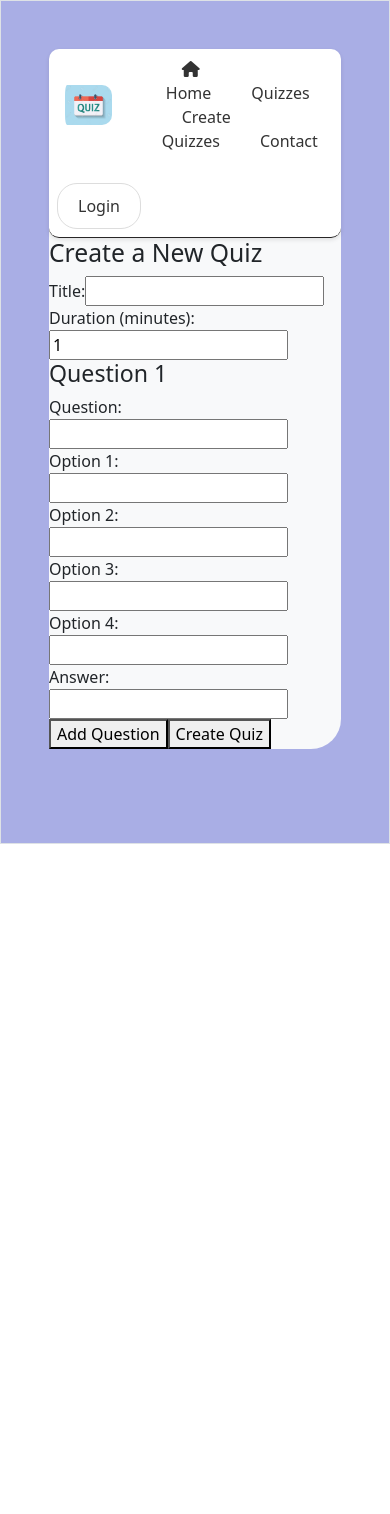
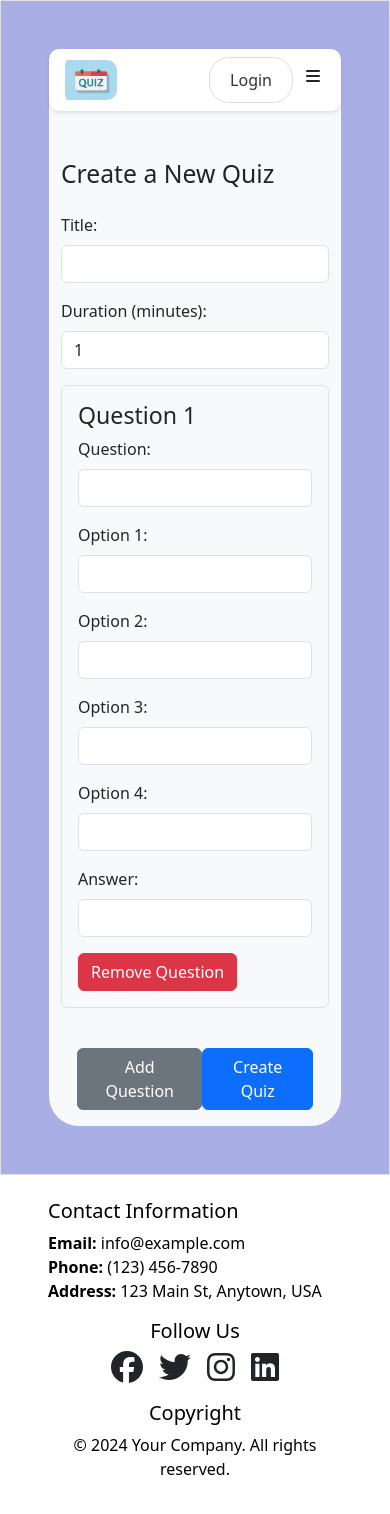
Before and after one commit to githubSivaji/quizapp, a React (Create React App) app: page /CreateQuiz in a window 390 px wide. Shown: the top 1514 px of the page. Before the commit the page ends 844 px from the top, so only its background shows below. Built offline with nearby package versions, Linux system fonts and the light colour scheme.

Commit message:
today_sivaji

```diff
--- a/src/Components/Createquiz.js
+++ b/src/Components/Createquiz.js
@@ -1,7 +1,7 @@
-// src/components/QuizCreation.js
 import React, { useState, useContext } from 'react';
 import { QuizContext } from './QuizContext';
 import { useNavigate } from 'react-router-dom';
+import 'bootstrap/dist/css/bootstrap.min.css';
 
 const Createquiz = () => {
     const { addQuiz } = useContext(QuizContext);
@@ -27,6 +27,12 @@ const Createquiz = () => {
         setQuestions([...questions, { question: '', options: ['', '', '', ''], answer: '' }]);
     };
 
+    const handleRemoveQuestion = (index) => {
+        const newQuestions = questions.slice();
+        newQuestions.splice(index, 1);
+        setQuestions(newQuestions);
+    };
+
     const handleSubmit = (e) => {
         e.preventDefault();
         const newQuiz = {
@@ -36,58 +42,84 @@ const Createquiz = () => {
             id: Math.random().toString(36).substr(2, 9) // Generate a random ID
         };
         addQuiz(newQuiz);
-        console.log()
         navigate('/quizlist');
     };
 
     return (
+        <div className="container mt-5">
             <form onSubmit={handleSubmit}>
-            <h2>Create a New Quiz</h2>
-            <div>
-                <label>Title:</label>
-                <input type="text" value={title} onChange={(e) => setTitle(e.target.value)} required />
+                <h2 className="mb-4">Create a New Quiz</h2>
+                <div className="mb-3">
+                    <label className="form-label">Title:</label>
+                    <input
+                        type="text"
+                        className="form-control"
+                        value={title}
+                        onChange={(e) => setTitle(e.target.value)}
+                        required
+                    />
                 </div>
-            <div>
-                <label>Duration (minutes):</label>
-                <input type="number" value={duration} onChange={(e) => setDuration(Number(e.target.value))} min="1" required />
+                <div className="mb-3">
+                    <label className="form-label">Duration (minutes):</label>
+                    <input
+                        type="number"
+                        className="form-control"
+                        value={duration}
+                        onChange={(e) => setDuration(Number(e.target.value))}
+                        min="1"
+                        required
+                    />
                 </div>
                 {questions.map((question, qIndex) => (
-                <div key={qIndex}>
+                    <div key={qIndex} className="mb-4 border p-3 rounded">
                         <h3>Question {qIndex + 1}</h3>
-                    <div>
-                        <label>Question:</label>
+                        <div className="mb-3">
+                            <label className="form-label">Question:</label>
                             <input
                                 type="text"
+                                className="form-control"
                                 value={question.question}
                                 onChange={(e) => handleQuestionChange(qIndex, 'question', e.target.value)}
                                 required
                             />
                         </div>
                         {question.options.map((option, oIndex) => (
-                        <div key={oIndex}>
-                            <label>Option {oIndex + 1}:</label>
+                            <div key={oIndex} className="mb-3">
+                                <label className="form-label">Option {oIndex + 1}:</label>
                                 <input
                                     type="text"
+                                    className="form-control"
                                     value={option}
                                     onChange={(e) => handleOptionChange(qIndex, oIndex, e.target.value)}
                                     required
                                 />
                             </div>
                         ))}
-                    <div>
-                        <label>Answer:</label>
+                        <div className="mb-3">
+                            <label className="form-label">Answer:</label>
                             <input
                                 type="text"
+                                className="form-control"
                                 value={question.answer}
                                 onChange={(e) => handleQuestionChange(qIndex, 'answer', e.target.value)}
                                 required
                             />
                         </div>
+                        <button
+                            type="button"
+                            className="btn btn-danger"
+                            onClick={() => handleRemoveQuestion(qIndex)}
+                        >
+                            Remove Question
+                        </button>
                     </div>
                 ))}
-            <button type="button" onClick={handleAddQuestion}>Add Question</button>
-            <button type="submit">Create Quiz</button>
+                <div className='container d-flex justify-content-between p-3'>
+                <button type="button" className="btn btn-secondary" onClick={handleAddQuestion}>Add Question</button>
+                <button type="submit" className="btn btn-primary">Create Quiz</button>
+                </div>
             </form>
+        </div>
     );
 };
 
--- /dev/null
+++ b/src/Components/Footer.jsx
@@ -0,0 +1,45 @@
+import React from 'react';
+import { FontAwesomeIcon } from '@fortawesome/react-fontawesome';
+import { faFacebook, faTwitter, faInstagram, faLinkedin } from '@fortawesome/free-brands-svg-icons';
+
+const Footer = () => {
+    return (
+        <footer className="bg-white text-black py-4" id = "footer">
+            <div className="px-5">
+                <div className="row">
+                    <div className="col-md-4">
+                        <h5>Contact Information</h5>
+                        <p>
+                            <strong>Email:</strong> info@example.com<br />
+                            <strong>Phone:</strong> (123) 456-7890<br />
+                            <strong>Address:</strong> 123 Main St, Anytown, USA
+                        </p>
+                    </div>
+                    <div className="col-md-4 text-center">
+                        <h5>Follow Us</h5>
+                        <div>
+                            <a href="https://www.facebook.com" className="text-dark mx-2">
+                                <FontAwesomeIcon icon={faFacebook} size="2x" />
+                            </a>
+                            <a href="https://www.twitter.com" className="text-dark mx-2">
+                                <FontAwesomeIcon icon={faTwitter} size="2x" />
+                            </a>
+                            <a href="https://www.instagram.com" className="text-dark mx-2">
+                                <FontAwesomeIcon icon={faInstagram} size="2x" />
+                            </a>
+                            <a href="https://www.linkedin.com" className="text-dark mx-2">
+                                <FontAwesomeIcon icon={faLinkedin} size="2x" />
+                            </a>
+                        </div>
+                    </div>
+                    <div className="col-md-4 text-md-end text-center mt-3 mt-md-0">
+                        <h5>Copyright</h5>
+                        <p>&copy; 2024 Your Company. All rights reserved.</p>
+                    </div>
+                </div>
+            </div>
+        </footer>
+    );
+};
+
+export default Footer;
--- a/src/Components/Layout.js
+++ b/src/Components/Layout.js
@@ -7,11 +7,12 @@ import QuizList from './QuizList';
 import { BrowserRouter, Route, Routes } from 'react-router-dom';
 import Quizopen from './Quizopen';
 import { QuizProvider } from './QuizContext';
+import Footer from './Footer';
 
 const Layout = () => {
     return (
         <QuizProvider>
-            <div className='container-fluid border Main_container p-5 vh-100'>
+            <div className='container-fluid border Main_container p-5 min-vh-100 vh-auto'>
                 <div className='bg-light container_inside'>
                     <BrowserRouter>
                         <NavBar/>
@@ -24,6 +25,7 @@ const Layout = () => {
                     </BrowserRouter>
                 </div>
             </div>
+            <Footer/>
         </QuizProvider>
     );
 }
--- a/src/Components/Navbar.jsx
+++ b/src/Components/Navbar.jsx
@@ -1,25 +1,47 @@
-import React from 'react';
+import React, { useState } from 'react';
 import './navbar.css'; // Import the CSS file for styling
 import logo from '../assets/logo.png'; // Import your logo image
-import { Link } from 'react-router-dom';
+import { Link, useLocation } from 'react-router-dom';
 const NavBar = () => {
+  const location = useLocation();
+  var path = location.pathname.startsWith('/quiz/')
+  const [enablemenu, setenablemenu] = useState(false)
   return (
-    <div className="navbar p-2">
-      <div className="navbar-left">
+    <div className={path? 'd-none' :"nav-bar p-2 flex-wrap " }>
+
+      <div className="navbar-left flex-wrap">
           <img src={logo} alt="Logo" className="logo" />
+
           <div className="nav-links">
             <Link to ='/'>
             <i class="fa-solid fa-house" to='/'> </i> &nbsp;Home
             </Link>
             <Link to='/quizlist'>Quizzes</Link>
               <Link to='/CreateQuiz'> Create Quizzes</Link>
-          <a href="#contact">Contact</a>
+              <a href="#footer">Contact</a>
+          </div>
+
+          <div className={enablemenu ? "nav-links nav-links-mobile " : "d-none"}>
+            <Link to ='/' onClick={()=>setenablemenu(false)}>
+            <i class="fa-solid fa-house" to='/'> </i> &nbsp;Home
+            </Link>
+            <Link to='/quizlist' onClick={()=>setenablemenu(false)}>Quizzes</Link>
+              <Link to='/CreateQuiz' onClick={()=>setenablemenu(false)}> Create Quizzes</Link>
+              <a href="#footer" onClick={()=>setenablemenu(false)}>Contact</a>
           </div>
       </div>
 
-      <div className="navbar-right">
+      <div className="navbar-right d-flex">
         <button className="login-btn">Login</button>
+        <div className='menu-symbol'
+        >
+        <div className='btn btn-default' onClick={()=>setenablemenu(enablemenu ? false: true)} >
+        <i class="fa-solid fa-bars"></i>
         </div>
+      </div>
+      </div>
+
+
     </div>
   );
 }
--- /dev/null
+++ b/src/Components/Quiz.css
@@ -0,0 +1,55 @@
+.main
+{
+    height: 550px;
+
+}
+.next
+{
+    gap: 30%;
+
+}
+.option
+{
+    box-shadow: rgba(151, 148, 148, 0.35) 0px 5px 15px;
+    height: 30px;
+    margin: 20px;
+    width: 70%;
+}
+.option:hover{
+    background-color: #A9AEE5;
+}
+.nav1
+{
+    height: auto;
+    text-align: center;
+}
+.nav1 button
+{
+    background-color: #fff;
+  border: 1px solid #ddd;
+  color: #333;
+  padding: 10px 20px;
+  border-radius: 20px;
+  cursor: pointer;
+  }
+  .nav1 button:hover
+{
+    background-color: #A9AEE5;
+
+  }
+
+
+  .navigate-btns{
+    border:solid rgb(175, 174, 174) 0.5px;
+    outline: none;
+    border-radius: 10px;
+    padding: 5px;
+    width: 35px;
+    box-shadow: 0 2px 4px rgba(221, 42, 42, 0.1)
+  }
+
+  .score-box{
+    background-color: #d9d9d9;
+    /* padding: 0 20px; */
+    width: 15%;
+  }
--- a/src/Components/QuizList.js
+++ b/src/Components/QuizList.js
@@ -1,27 +1,26 @@
 // QuizList.js
-import React from 'react';
+import React, { useContext } from 'react';
 import { Link } from 'react-router-dom';
-import quizData from './quizData'; // Import the quiz data
-import "./style.css"
+import { QuizContext } from './QuizContext';
+import './style.css';
+
 const QuizList = () => {
+  const { quizzes } = useContext(QuizContext);
   return (
-    <div>
-      <h1 style={{marginTop:"40px" ,textAlign:"center"}}>Quizzes</h1>
-      <div className='container p-5 d-flex '>
-
-        {quizData.map((quiz) => (
-          <div className='container p-2  list' key={quiz.id}>
-
-
-            <h4 color='blue'>{quiz.title}</h4>
-
-            Duration : {quiz.duration} min<br></br>
-            <Link to={`/quiz/${quiz.id}`}>Take Quiz</Link>
-
-          </div>
-
-        ))}
-
+    <div className='container content'>
+      <h1 style={{ marginTop: '40px', textAlign: 'center' }}>Quizzes</h1>
+      <div className='container p-5'>
+        <div className='row'>
+          {quizzes.map((quiz) => (
+            <div className='col-12 col-md-6 col-lg-4 p-2' key={quiz.id}>
+              <div className='list p-3 border'>
+                <h4>{quiz.title}</h4>
+                Duration: {quiz.duration} min<br />
+                <Link to={`/quiz/${quiz.id}`}>Take Quiz</Link>
+              </div>
+            </div>
+          ))}
+        </div>
       </div>
     </div>
   );
--- a/src/Components/Quizopen.js
+++ b/src/Components/Quizopen.js
@@ -1,10 +1,13 @@
-import React, { useState, useEffect } from 'react';
-import { useParams } from 'react-router-dom';
+import React, { useState, useEffect, useContext } from 'react';
+import { useNavigate, useParams } from 'react-router-dom';
 import quizData from './quizData';
-
+import { QuizContext } from './QuizContext';
+import './Quiz.css'
 const Quizopen = () => {
     const { quizId } = useParams();
-    const quiz = quizData.find(q => q.id === quizId);
+    const navigate = useNavigate();
+    const {quizzes,addQuiz}=useContext(QuizContext);
+    const quiz = quizzes.find(q => q.id === quizId);
 
     const [currentQuestionIndex, setCurrentQuestionIndex] = useState(0);
     const [selectedAnswers, setSelectedAnswers] = useState({});
@@ -72,32 +75,66 @@ const Quizopen = () => {
 
     if (timeLeft === 0 || quizSubmitted) {
         return (
-            <div>
-                <h1>{quiz.title}</h1>
-                <h2>Your score: {score}/{quiz.questions.length}</h2>
+            <div className='container p-5 text-center' style={{height: "90vh"}}>
+                <h1>Quiz Results</h1>
+                <div className='text-success' style={{fontSize: "100px"}}><i class="fa-solid fa-circle-check"></i></div>
+                {/* <h1>{quiz.title}</h1> */}
+
+                <div className='container d-flex justify-content-center gap-5 '>
+                    <div className='score-box p-2' >
+                        <p>YOUR SCORE</p>
+                        <div style = {{ fontSize: "50px"}} className='text-success'>
+                            {score}
+                        </div>
+                    </div>
+                    <div className='score-box p-2'>
+                        <p>correct questions : {score} </p>
+                        <p>Incorrect Questions: {quiz.questions.length-score} </p>
+
+                    </div>
+                </div>
+                <div className='btn btn-primary mt-5' onClick={()=>{
+                    navigate('/')
+                }}>Back to Home</div>
             </div>
         );
     }
 
     return (
-        <div className='container p-5 vh-90'>
-            <h4>{quiz.title}</h4>
-            <h2>Time left: {Math.floor(timeLeft / 60)}:{String(timeLeft % 60).padStart(2, '0')}</h2>
-            <div>
+        <div className='container p-3 main'>
+
+            <h3 style={{textAlign:"center"}}>{quiz.title}</h3><br></br>
+
+            <div className='container  next'>
+                    <div className='container d-flex gap-5 justify-content-end'>
+                    <h6>Time left: {Math.floor(timeLeft / 60)}:{String(timeLeft % 60).padStart(2, '0')}</h6>
+                    <button  className='btn btn-danger' onClick={handleFinishTest}>
+                        Finish Test
+                    </button>
+
+            </div>
+
+            {/* navigation */}
+            <div className='text-center mt-3 overflow-auto'>
             {quiz.questions.map((_, index) => (
                 <button
                     key={index}
-                        className={index === currentQuestionIndex ? 'active' : ''}
+                    className={index === currentQuestionIndex ? 'active navigate-btns mx-2 bg-primary' : 'mx-2 navigate-btns '}
                     onClick={() => handleQuestionClick(index)}
                 >
                     {index + 1}
-                    </button>
+                </ button>
             ))}
             </div>
+
+            </div>
+
+            <div className='container next mt-5'>
             <div>
-                <h2>{currentQuestionIndex + 1}: {quiz.questions[currentQuestionIndex].question}</h2>
+                <h5>{currentQuestionIndex + 1}: {quiz.questions[currentQuestionIndex].question}</h5>
                 {quiz.questions[currentQuestionIndex].options.map((option, i) => (
-                    <div key={i}>
+                    <div key={i} className='container w-100 option'>
+
                         <input
                             type="radio"
                             id={`question${currentQuestionIndex}_option${i}`}
@@ -106,26 +143,28 @@ const Quizopen = () => {
                             checked={selectedAnswers[currentQuestionIndex] === option}
                             onChange={() => handleAnswerChange(currentQuestionIndex, option)}
                         />
+                        &nbsp;&nbsp;&nbsp;&nbsp;
                         <label htmlFor={`question${currentQuestionIndex}_option${i}`}>{option}</label>
+
                     </div>
+
+
                 ))}
             </div>
-            <div>
-                <button onClick={handlePreviousQuestion} disabled={currentQuestionIndex === 0}>
+            <div className='d-flex justify-content-between'>
+                <button className = 'btn btn-outline-primary mx-2' onClick={handlePreviousQuestion} disabled={currentQuestionIndex === 0}>
                     Previous
                 </button>
                 {currentQuestionIndex < quiz.questions.length - 1 ? (
-                    <button onClick={handleNextQuestion}>
+                    <button  className = 'btn btn-outline-primary' onClick={handleNextQuestion}>
                         Next
                     </button>
                 ) : (
-                    <button onClick={handleFinishTest}>
+                    <button className = 'btn btn-success' onClick={handleFinishTest}>
                         Submit
                     </button>
                 )}
-                <button onClick={handleFinishTest}>
-                    Finish Test
-                </button>
+            </div>
             </div>
         </div>
     );
--- a/src/Components/navbar.css
+++ b/src/Components/navbar.css
@@ -1,5 +1,5 @@
 
-.navbar {
+.nav-bar {
   display: flex;
   justify-content: space-between;
   /* padding: 10px 15px; */
@@ -22,7 +22,7 @@
 
 .logo {
   height: 40px;
-  align-items: center;
+  /* align-items: center; */
   padding-left: 8px;;
 }
 
@@ -54,3 +54,62 @@ img{
 .navbar-right .login-btn:hover {
   background-color: #f0f0f0;
 }
+.menu-symbol, .nav-links-mobile{
+  display: none;
+}
+
+@media only screen and (max-width: 600px) {
+  .nav-links{
+    display: none;
+  }
+  .navbar-right{
+    flex-direction: row;
+  }
+  .nav-links-mobile{
+    flex-direction: column;
+    /* display: none; */
+    position: absolute;
+    top: 10%;
+    align-items: right;
+    right: 12%;
+    background-color: white;
+    /* backdrop-filter: blur(5px); */
+    z-index: 100;
+    display: grid;
+
+  }
+  .menu-symbol{
+    display: grid;
+  }
+
+
+
+  .home{
+    flex-direction: column;
+    padding: 0;
+    width: 100%;
+    height: fit-content;
+  }
+  .home-left{
+    width: 100%;
+    padding-top: 20%;
+    gap: 0;
+    justify-content: center;
+
+    text-align: center;
+    margin: 0;
+  }
+  .p-text{
+    /* border: solid red 2px; */
+    width: 100%;
+    padding: 0px 10px;
+  }
+  .get-started-btn{
+    margin: 0;
+
+  }
+  .home-right{
+    margin: 0;
+  }
+
+  }
--- a/src/Components/style.css
+++ b/src/Components/style.css
@@ -30,6 +30,7 @@ img {
     gap: 150px;
     width: 85%;
 }
+
 .home-left{
     padding: 100px 10px;
     margin-left: 100px;
@@ -48,6 +49,9 @@ img {
     margin-top: 15px;
     /* background-color: white; */
 }
+
+
+
 h1{
     font-weight:bolder;
 }
@@ -67,3 +71,12 @@ border-radius: 10px;
     gap: 10%;
     justify-items: auto;
 }
+.content
+{
+    overflow: auto;
+    height: 600px;
+}
+*{
+    margin: 0;
+    padding: 0;
+}
```
Also changed, not shown: src/Components/Home.js (+9 -1 lines). Lines whose indentation alone changed are shown as unchanged.
